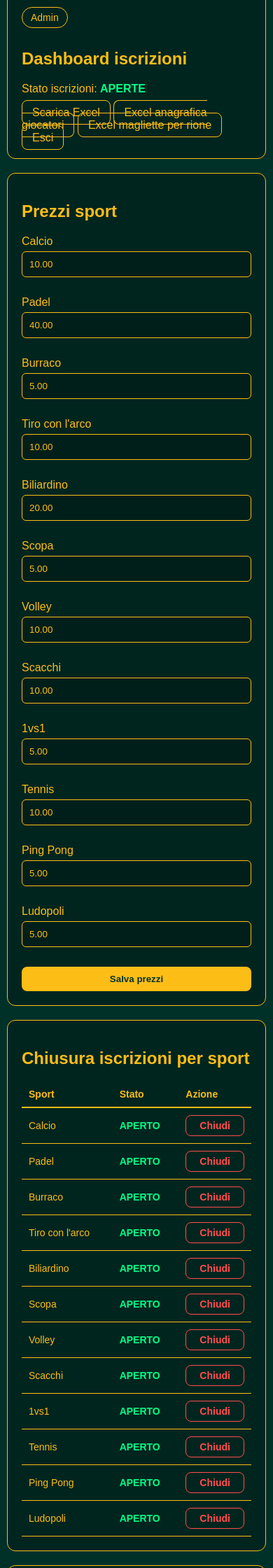
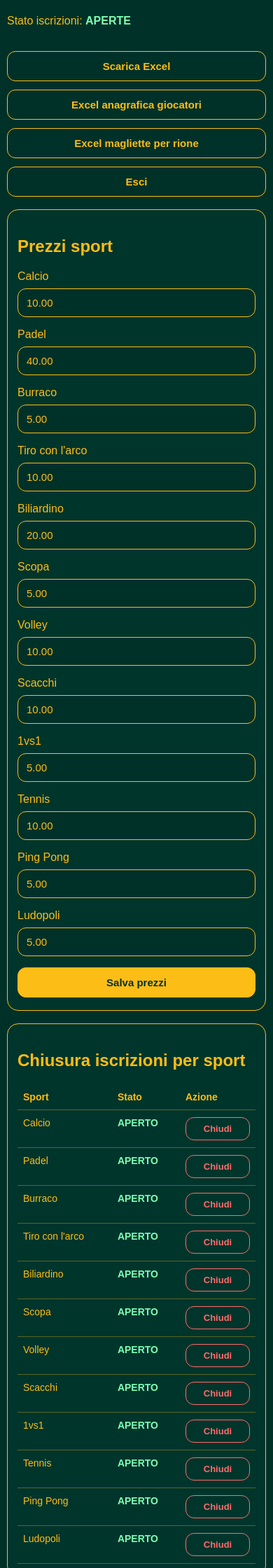
Before and after one commit to paliodellatorre/pdt-leverano, a Flask app: page /admin in a window 390 px wide. Shown: the part 325-2565 px from the top of the page at 70% size. Run offline with Flask 3, Linux system fonts and the light colour scheme; the visitor is signed in with stand-in values (Sample User, id 1); data that the repository does not hold is empty.

Commit message:
Update styles.css

```diff
--- a/static/styles.css
+++ b/static/styles.css
@@ -1,28 +1,40 @@
-/* ===== COLORI PRINCIPALI ===== */
-
 :root {
-    --bg-color: #003129;
-    --card-color: #00251f;
-    --text-color: #FCBD16;
-    --accent-color: #FCBD16;
-    --danger-color: #ff4d4d;
-    --border-color: #FCBD16;
+    --bg: #003129;
+    --card: #003b31;
+    --card-dark: #00352c;
+    --text: #FCBD16;
+    --border: #FCBD16;
+    --danger: #ff6b6b;
+    --success: #7dffb3;
 }
-
-/* ===== BASE ===== */
 
 * {
     box-sizing: border-box;
 }
 
+html,
 body {
     margin: 0;
+    padding: 0;
+    background: var(--bg);
+    color: var(--text);
     font-family: Arial, Helvetica, sans-serif;
-    background-color: var(--bg-color);
-    color: var(--text-color);
+    overflow-x: hidden;
 }
 
-/* ===== TITOLI ===== */
+body {
+    min-height: 100vh;
+}
+
+a {
+    color: var(--text);
+    text-decoration: none;
+}
+
+small {
+    color: var(--text);
+    opacity: 0.95;
+}
 
 h1,
 h2,
@@ -33,144 +45,288 @@ label,
 th,
 td,
 span,
-a {
-    color: var(--text-color);
+strong {
+    color: var(--text);
 }
 
-a {
-    text-decoration: none;
+.container {
+    width: min(1120px, calc(100% - 32px));
+    margin: 0 auto 40px;
 }
 
-/* ===== HEADER ===== */
-
-header {
+/* LOGO */
+.logo-wrap {
     text-align: center;
-    padding: 20px 10px;
+    padding: 20px 0 10px;
 }
 
-header img {
-    height: 90px;
+.top-logo {
+    display: block;
+    margin: 0 auto;
+    width: min(90vw, 360px);
+    max-width: 100%;
+    height: auto;
+    object-fit: contain;
 }
 
-/* ===== CONTAINER ===== */
-
-.container {
-    max-width: 1100px;
-    margin: auto;
-    padding: 20px;
+/* CARD */
+.hero-card,
+.section-card,
+.table-card,
+.summary-card {
+    background: var(--card-dark);
+    border: 1px solid var(--border);
+    border-radius: 18px;
+    padding: 24px;
+    margin-bottom: 18px;
 }
 
-/* ===== CARD ===== */
-
-.section-card,
-.table-card,
-.summary-card,
-.dashboard-head {
-    background-color: var(--card-color);
-    border: 1px solid var(--border-color);
-    padding: 20px;
-    margin-bottom: 20px;
-    border-radius: 12px;
+.form-card {
+    padding: 0;
+    background: transparent;
+    border: 0;
+    box-shadow: none;
 }
-
-/* ===== BADGE ===== */
 
 .badge {
     display: inline-block;
-    padding: 6px 12px;
-    border: 1px solid var(--accent-color);
-    border-radius: 20px;
-    font-size: 14px;
+    padding: 8px 14px;
+    border-radius: 999px;
+    background: transparent;
+    color: var(--text);
+    border: 1px solid var(--border);
+    font-size: 13px;
     margin-bottom: 10px;
 }
 
-/* ===== INPUT ===== */
+.hidden {
+    display: none !important;
+}
 
-input,
+.highlight {
+    color: var(--text);
+    font-weight: 700;
+}
+
+.closed-box {
+    text-align: center;
+}
+
+/* GRID */
+.grid.two {
+    display: grid;
+    grid-template-columns: 1fr 1fr;
+    gap: 16px;
+}
+
+.field {
+    display: flex;
+    flex-direction: column;
+    gap: 8px;
+}
+
+.field.full {
+    grid-column: 1 / -1;
+}
+
+/* INPUT NORMALI */
+input:not([type="radio"]):not([type="checkbox"]),
 select,
 textarea {
     width: 100%;
-    padding: 10px;
-    background-color: #001f1a;
-    color: var(--text-color);
-    border: 1px solid var(--border-color);
-    border-radius: 6px;
-    margin-top: 5px;
-    margin-bottom: 12px;
+    border-radius: 12px;
+    border: 1px solid var(--border);
+    background: var(--bg);
+    color: var(--text);
+    padding: 12px 14px;
+    font-size: 15px;
+    outline: none;
+}
+
+input:not([type="radio"]):not([type="checkbox"])::placeholder,
+textarea::placeholder {
+    color: rgba(252, 189, 22, 0.75);
 }
 
 input:focus,
 select:focus,
 textarea:focus {
     outline: none;
-    border-color: #ffe066;
+    box-shadow: 0 0 0 2px rgba(252, 189, 22, 0.18);
 }
 
-/* ===== BOTTONI ===== */
-
-button,
-.submit-btn {
-    background-color: var(--accent-color);
-    color: var(--bg-color);
-    border: none;
-    padding: 10px 18px;
-    border-radius: 8px;
-    font-weight: bold;
-    cursor: pointer;
+/* RADIO E CHECKBOX */
+input[type="radio"],
+input[type="checkbox"] {
+    width: auto !important;
+    min-width: 0 !important;
+    padding: 0 !important;
+    margin: 0 !important;
+    accent-color: var(--text);
+    transform: scale(1.15);
+    flex: 0 0 auto;
 }
 
-button:hover,
-.submit-btn:hover {
-    background-color: #e0a90f;
+/* SI / NO INLINE */
+.radio-group,
+.radio-row {
+    display: flex;
+    align-items: center;
+    gap: 24px;
+    flex-wrap: wrap;
+    margin-top: 8px;
+}
+
+.radio-group label,
+.radio-row label {
+    display: inline-flex;
+    align-items: center;
+    gap: 8px;
+    cursor: pointer;
+    line-height: 1.2;
+    white-space: nowrap;
+}
+
+/* CHECKS */
+.checks {
+    display: flex;
+    flex-direction: column;
+    gap: 14px;
+}
+
+.checks label {
+    display: flex;
+    align-items: flex-start;
+    gap: 10px;
+    line-height: 1.4;
+}
+
+/* BUTTONS */
+button,
+.submit-btn,
+.ghost-btn {
+    border-radius: 12px;
+    font-size: 15px;
+    padding: 12px 16px;
+    cursor: pointer;
+    font-weight: 700;
+}
+
+.submit-btn {
+    background: var(--text);
+    color: var(--bg);
+    border: 1px solid var(--text);
+    width: 100%;
 }
 
 .ghost-btn {
-    background-color: transparent;
-    color: var(--accent-color);
-    border: 1px solid var(--accent-color);
-    padding: 8px 14px;
-    border-radius: 8px;
-    cursor: pointer;
-}
-
-.ghost-btn:hover {
-    background-color: var(--accent-color);
-    color: var(--bg-color);
+    background: transparent;
+    color: var(--text);
+    border: 1px solid var(--border);
+    text-decoration: none;
+    display: inline-flex;
+    align-items: center;
+    justify-content: center;
 }
 
 .small-btn {
-    padding: 6px 10px;
-    font-size: 14px;
+    padding: 8px 12px;
+    font-size: 13px;
 }
 
 .danger-btn {
-    background-color: var(--danger-color);
-    color: white;
+    background: var(--danger);
+    border: 1px solid var(--danger);
+    color: #fff;
 }
 
 .danger-outline {
-    border: 1px solid var(--danger-color);
-    color: var(--danger-color);
+    color: var(--danger);
+    border-color: var(--danger);
+    background: transparent;
 }
 
-.danger-outline:hover {
-    background-color: var(--danger-color);
-    color: white;
+.inline-buttons,
+.action-buttons,
+.dashboard-actions {
+    display: flex;
+    gap: 12px;
+    flex-wrap: wrap;
 }
 
-/* ===== GRID ===== */
-
-.grid {
-    display: grid;
-    gap: 15px;
+/* FLASH */
+.flash-stack {
+    margin-bottom: 18px;
 }
 
-.grid.two {
-    grid-template-columns: repeat(auto-fit, minmax(220px, 1fr));
+.flash {
+    padding: 14px 16px;
+    border-radius: 14px;
+    margin-bottom: 10px;
+    border: 1px solid var(--border);
 }
 
-/* ===== TABLE ===== */
+.flash-error {
+    background: rgba(255, 107, 107, 0.12);
+    color: #ffdcdc;
+    border-color: var(--danger);
+}
 
+.flash-success {
+    background: rgba(125, 255, 179, 0.12);
+    color: #d8ffe8;
+    border-color: var(--success);
+}
+
+/* DASHBOARD */
+.dashboard-head {
+    display: flex;
+    gap: 16px;
+    justify-content: space-between;
+    align-items: flex-start;
+    margin-bottom: 18px;
+}
+
+.status-line {
+    color: var(--text);
+}
+
+.text-success {
+    color: var(--success);
+}
+
+.text-danger {
+    color: #ff9a9a;
+}
+
+.summary-grid {
+    display: grid;
+    grid-template-columns: repeat(auto-fit, minmax(220px, 1fr));
+    gap: 16px;
+    margin-bottom: 18px;
+}
+
+.summary-card {
+    background: var(--card-dark);
+    border: 1px solid var(--border);
+    border-radius: 18px;
+    padding: 18px;
+}
+
+.controls-grid {
+    display: grid;
+    grid-template-columns: 280px 1fr;
+    gap: 16px;
+    align-items: end;
+}
+
+.auto-close-form {
+    display: flex;
+    flex-direction: column;
+    gap: 10px;
+}
+
+/* TABLE */
 .table-wrap {
     overflow-x: auto;
 }
@@ -180,99 +336,126 @@ table {
     border-collapse: collapse;
 }
 
-th {
+th,
+td {
+    padding: 12px;
+    border-bottom: 1px solid rgba(252, 189, 22, 0.35);
     text-align: left;
-    padding: 10px;
-    border-bottom: 2px solid var(--border-color);
+    vertical-align: top;
 }
 
-td {
-    padding: 10px;
-    border-bottom: 1px solid var(--border-color);
+th {
+    color: var(--text);
+    font-weight: 700;
 }
-
-tr:hover {
-    background-color: #002f26;
-}
-
-/* ===== SUMMARY ===== */
-
-.summary-grid {
-    display: grid;
-    grid-template-columns: repeat(auto-fit, minmax(180px, 1fr));
-    gap: 15px;
-}
-
-.summary-card h3 {
-    margin-top: 0;
-}
-
-/* ===== STATUS ===== */
-
-.text-success {
-    color: #00ff88;
-}
-
-.text-danger {
-    color: var(--danger-color);
-}
-
-/* ===== BUTTON ROW ===== */
-
-.inline-buttons {
-    display: flex;
-    gap: 10px;
-    flex-wrap: wrap;
-}
-
-/* ===== FILTER ===== */
 
 .filter-row {
     display: flex;
-    gap: 10px;
-    margin-bottom: 15px;
+    gap: 12px;
+    flex-wrap: wrap;
+    margin-bottom: 16px;
 }
 
-/* ===== RESPONSIVE ===== */
+.success-card,
+.admin-login-card {
+    max-width: 700px;
+    margin: 0 auto;
+}
+
+/* MOBILE */
+@media (max-width: 900px) {
+    .grid.two,
+    .controls-grid,
+    .dashboard-head {
+        grid-template-columns: 1fr;
+        display: grid;
+    }
+
+    .dashboard-head {
+        gap: 18px;
+    }
+}
 
 @media (max-width: 768px) {
-
-    header img {
-        height: 70px;
+    .container {
+        width: min(100%, calc(100% - 20px));
+        margin-bottom: 28px;
     }
 
-    .container {
-        padding: 10px;
+    .logo-wrap {
+        padding: 14px 0 6px;
+    }
+
+    .top-logo {
+        width: min(92vw, 300px);
+    }
+
+    .hero-card,
+    .section-card,
+    .table-card,
+    .summary-card {
+        padding: 18px 14px;
+        border-radius: 16px;
+    }
+
+    .radio-group,
+    .radio-row {
+        gap: 18px;
+    }
+
+    .radio-group label,
+    .radio-row label {
+        font-size: 16px;
+    }
+
+    .submit-btn,
+    .ghost-btn,
+    button {
+        width: 100%;
+    }
+
+    .inline-buttons,
+    .action-buttons,
+    .dashboard-actions,
+    .filter-row {
+        flex-direction: column;
+        align-items: stretch;
     }
 
     th,
     td {
+        padding: 10px 8px;
         font-size: 14px;
     }
 
-    button {
-        width: 100%;
+    h1 {
+        font-size: 34px;
     }
 
+    h2 {
+        font-size: 24px;
+    }
 }
 
-/* Radio button Si / No sulla stessa riga */
+@media (max-width: 480px) {
+    .top-logo {
+        width: min(94vw, 250px);
+    }
 
-.radio-group {
-    display: flex;
-    align-items: center;
-    gap: 20px;
-    margin-top: 8px;
+    .radio-group,
+    .radio-row {
+        gap: 14px;
+    }
+
+    .radio-group label,
+    .radio-row label {
+        font-size: 15px;
+    }
+
+    input:not([type="radio"]):not([type="checkbox"]),
+    select,
+    textarea {
+        padding: 11px 12px;
+        font-size: 15px;
+    }
 }
-
-.radio-group label {
-    display: flex;
-    align-items: center;
-    gap: 6px;
-    cursor: pointer;
-    font-weight: 500;
-}
-
-.radio-group input[type="radio"] {
-    transform: scale(1.2);
-}
```
